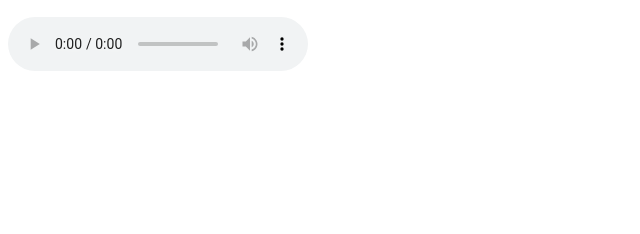
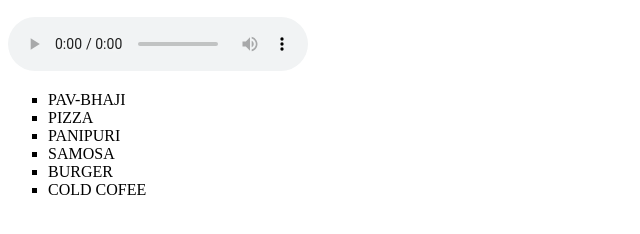
Before and after one commit to Harshalbhangade01/git-hub-practice, a plain HTML site: page index.html in a window 1280 px wide. Shown: the part 110-344 px from the top of the page, without its empty margins (0-640 px from the left). Drawn offline with Linux system fonts and the light colour scheme.

Commit message:
ul tag added

```diff
--- a/index.html
+++ b/index.html
@@ -9,5 +9,14 @@
     <audio controls>
         <source src="https://freetestdata.com/wp-content/uploads/2021/09/Free_Test_Data_500KB_MP3.mp3" type="audio/mp4"/>
     </audio>
+    <ul type="square">
+        <li>PAV-BHAJI</li>
+        <li>PIZZA</li>
+        <li>PANIPURI</li>
+        <li>SAMOSA</li>
+        <li>BURGER</li>
+        <li>COLD COFEE</li>
+
+      </ul>
 </body>
 </html>
```
